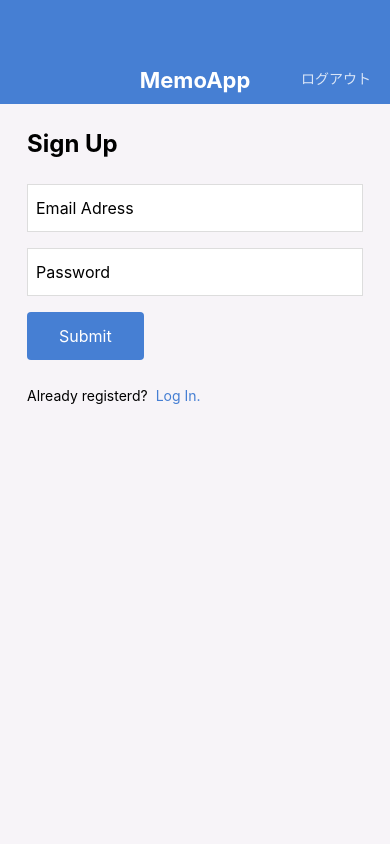
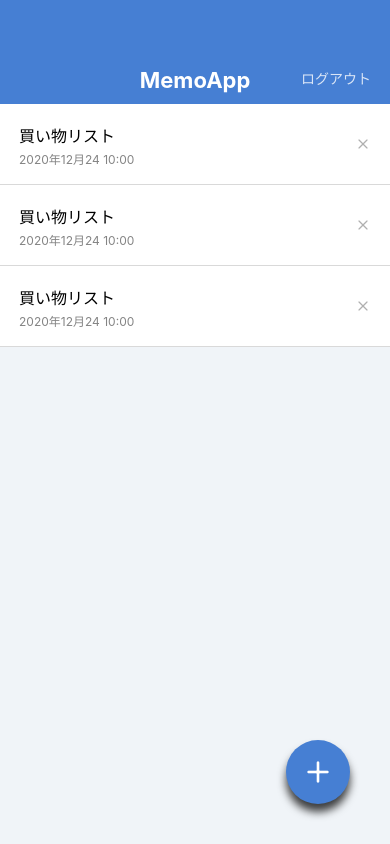
Before and after one commit to shinshin0773/MemoApp, a React Native app: screen / in a window 390 px wide. Built offline with nearby package versions, Linux system fonts and the light colour scheme.

Commit message:
Make components touchable

```diff
--- a/App.jsx
+++ b/App.jsx
@@ -9,6 +9,6 @@ import SignUpScreen from './src/screens/SignUpScreen';
 
 export default function App() {
   return (
-    <SignUpScreen />
+    <MemoListScreen />
   );
 }
--- a/src/components/Button.jsx
+++ b/src/components/Button.jsx
@@ -1,19 +1,23 @@
 import React from 'react';
-import { View, StyleSheet, TextInput, Text } from 'react-native';
+import { TouchableOpacity, View, StyleSheet, TextInput, Text } from 'react-native';
 import { string } from 'prop-types';
 
 export default function Button(props) {
-  const { label } = props;
+  const { label, onPress } = props;
   return (
-    <View style={styles.buttonContainer}>
+    <TouchableOpacity style={styles.buttonContainer} onPress={onPress}>
      <Text style={styles.buttonLabel}>{label}</Text>
-    </View>
+    </TouchableOpacity>
   );
 }
 
 Button.propTypes ={
   label: string.isRequired,
 };
+
+// Button.defaultProps = {
+//   onPress: null,
+// };
 
 const styles = StyleSheet.create({
   buttonContainer: {
--- a/src/components/CircleButton.jsx
+++ b/src/components/CircleButton.jsx
@@ -1,21 +1,21 @@
 import React from 'react';
-import { View, Text, StyleSheet} from 'react-native';
-import { string, shape } from 'prop-types';
+import { StyleSheet, TouchableOpacity} from 'react-native';
+import { string, shape, func } from 'prop-types';
 import { Feather } from '@expo/vector-icons';
 
 export default function CircleButton(props) {
-  const {style, name} = props;
+  const {style, name, onPress } = props;
   return(
-    <View style={[styles.circleButton, style]}>
+    <TouchableOpacity style={[styles.circleButton, style]} onPress={onPress}>
       <Feather name={name} size={32} color="white"/>
-    </View>
+    </TouchableOpacity>
   );
 }
 
 CircleButton.propTypes = {
-  children: string.isRequired,
   style: shape(),
   name: string.isRequired,
+  onPress: func,
 };
 
 CircleButton.defaultProps = {
--- a/src/components/MemoList.jsx
+++ b/src/components/MemoList.jsx
@@ -1,5 +1,5 @@
 import React from 'react';
-import { StyleSheet, Text, View } from 'react-native';
+import { StyleSheet, Text, View, TouchableOpacity } from 'react-native';
 import { Feather } from '@expo/vector-icons';
 
 export default function MemoList() {
@@ -10,9 +10,9 @@ export default function MemoList() {
             <Text style={styles.memoListItemTitle}>買い物リスト</Text>
             <Text style={styles.memoListItemDate}>2020年12月24 10:00</Text>
           </View>
-          <View>
+          <TouchableOpacity>
             <Feather name="x" size={16} color="#B0B0B0" />
-          </View>
+          </TouchableOpacity>
         </View>
 
         <View style={styles.memoListItem}>
@@ -20,9 +20,9 @@ export default function MemoList() {
             <Text style={styles.memoListItemTitle}>買い物リスト</Text>
             <Text style={styles.memoListItemDate}>2020年12月24 10:00</Text>
           </View>
-          <View>
+          <TouchableOpacity>
             <Feather name="x" size={16} color="#B0B0B0" />
-          </View>
+          </TouchableOpacity>
         </View>
 
         <View style={styles.memoListItem}>
@@ -30,9 +30,9 @@ export default function MemoList() {
             <Text style={styles.memoListItemTitle}>買い物リスト</Text>
             <Text style={styles.memoListItemDate}>2020年12月24 10:00</Text>
           </View>
-          <View>
+          <TouchableOpacity>
             <Feather name="x" size={16} color="#B0B0B0" />
-          </View>
+          </TouchableOpacity>
         </View>
       </View>
   )
--- a/src/screens/LogInScreen.jsx
+++ b/src/screens/LogInScreen.jsx
@@ -1,5 +1,5 @@
 import React from 'react';
-import { View, StyleSheet, TextInput, Text } from 'react-native';
+import { View, StyleSheet, TextInput, Text, TouchableOpacity } from 'react-native';
 
 import AppBar from '../components/AppBar';
 import Button from '../components/Button';
@@ -17,7 +17,9 @@ export default function LogInScreen() {
 
         <View style={styles.footer}>
           <Text style={styles.footerText}>Not registerd?</Text>
-          <Text style={styles.footerLink}>Sign up here!</Text>
+          <TouchableOpacity>
+            <Text style={styles.footerLink}>Sign up here!</Text>
+          </TouchableOpacity>
         </View>
 
       </View>
--- a/src/screens/MemoEditScreen.jsx
+++ b/src/screens/MemoEditScreen.jsx
@@ -12,7 +12,7 @@ export default function MemoEditScreen() {
       <View style={styles.inputContainer}>
         <TextInput value="買い物リスト" multiline style={styles.input}/>
       </View>
-      <CircleButton name="check" />
+      <CircleButton name="check"  />
     </KeyboardSafeView>
   )
 }
--- a/src/screens/SignUpScreen.jsx
+++ b/src/screens/SignUpScreen.jsx
@@ -1,5 +1,5 @@
 import React from 'react';
-import { View, StyleSheet, TextInput, Text } from 'react-native';
+import { View, StyleSheet, TextInput, Text, TouchableOpacity } from 'react-native';
 
 import AppBar from '../components/AppBar';
 import Button from '../components/Button';
@@ -17,7 +17,9 @@ export default function SignUpScreen() {
 
         <View style={styles.footer}>
           <Text style={styles.footerText}>Already registerd?</Text>
-          <Text style={styles.footerLink}>Log In.</Text>
+          <TouchableOpacity>
+            <Text style={styles.footerLink}>Log In.</Text>
+          </TouchableOpacity>
         </View>
 
       </View>
```
